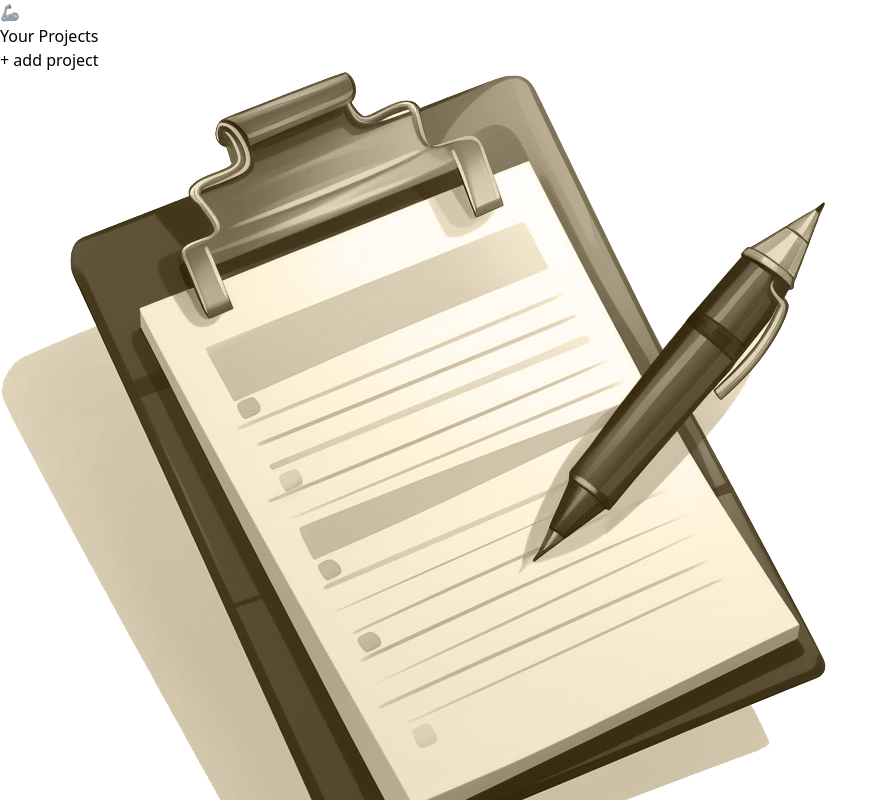
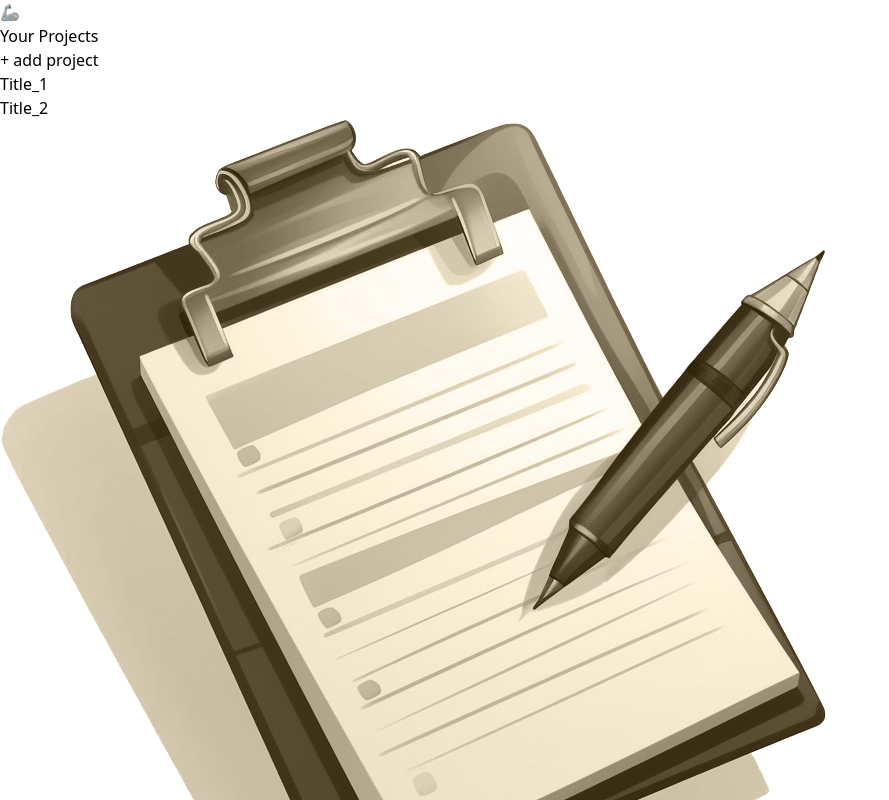
Before and after one commit to TaekCho/UdemyReactSelfProject, a React (Vite) app: page / in a window 1280 px wide. Shown: the top 800 px of the page, without its empty margins (0-889 px from the left). Built offline with nearby package versions, Linux system fonts and the light colour scheme.

Commit message:
fix css issues and data input method causing SideBar rendering issue

```diff
--- a/src/App.jsx
+++ b/src/App.jsx
@@ -19,9 +19,9 @@ function App() {
     },
   ];
   // TESTING TO MAP 'MOCK DATA'
-  MOCK_DATA.map((each) => {
-    console.log(each);
-  });
+  // MOCK_DATA.map((each) => {
+  //   console.log(each);
+  // });
 
   const DEFAULT_DATA = {
     title: "",
@@ -31,12 +31,10 @@ function App() {
 
   const [isAdding, setIsAdding] = useState(false);
   const [projectInput, setProjectInput] = useState({ ...DEFAULT_DATA });
-  const [projectList, setProjectList] = useState([
-    { ...MOCK_DATA[0] },
-    { ...MOCK_DATA[1] },
-  ]);
+  // set projectList value by making a deep copy
+  const [projectList, setProjectList] = useState([...MOCK_DATA]);
 
-  console.log(`ProjectList: ${projectList}`);
+  console.log(projectList);
 
   function inputHandler(event) {
     const { id, value } = event.target;
@@ -50,11 +48,11 @@ function App() {
   function clickHandlerToAddProject(event) {
     setProjectList((prevProjectList) => [
       {
-        title: event.title.value,
-        description: event.description.value,
-        dueDate: event.dueDate.value,
+        title: projectInput.title,
+        description: projectInput.description,
+        dueDate: projectInput.dueDate,
       },
-      ...projectInput,
+      ...prevProjectList,
     ]);
     // empty the project input to receive new data
     setProjectInput({ ...DEFAULT_DATA });
--- a/src/components/AddProject.jsx
+++ b/src/components/AddProject.jsx
@@ -8,6 +8,7 @@ export default function AddProject({ inputHandler, clickHandlerToAddProject }) {
       <div className="flex gap-2 justify-end">
         <button className="px-6 py-3 text-transform: capitalize">cancel</button>
         <button
+          type="submit"
           className="bg-black text-white px-6 py-3 rounded-lg text-transform: capitalize"
           onClick={clickHandlerToAddProject}
         >
--- a/src/components/SideBar.jsx
+++ b/src/components/SideBar.jsx
@@ -12,11 +12,13 @@ export default function SideBar({ onAddProject, projectList }) {
       </button>
       <div>
         <ul className="flex flex-col gap-4">
-          {/* {projectList
+          {projectList.length > 0
             ? projectList.map((eachProject, index) => (
-                <li key={index}>{eachProject.title}</li>
+                <li className="text-slate-500 p-4" key={index}>
+                  {eachProject.title}
+                </li>
               ))
-            : undefined} */}
+            : undefined}
         </ul>
       </div>
     </aside>
```
